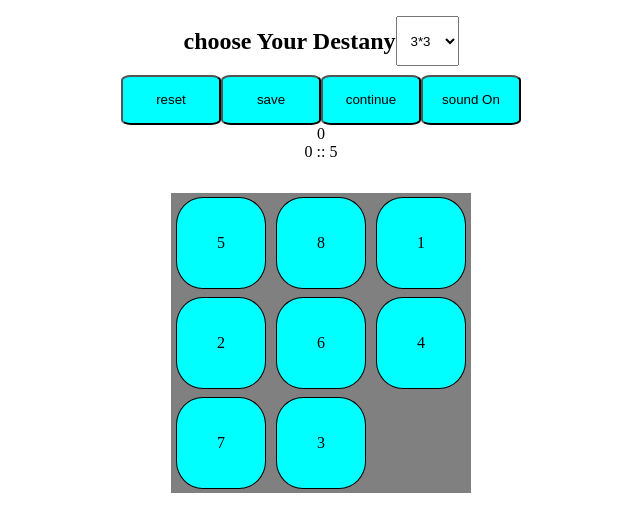
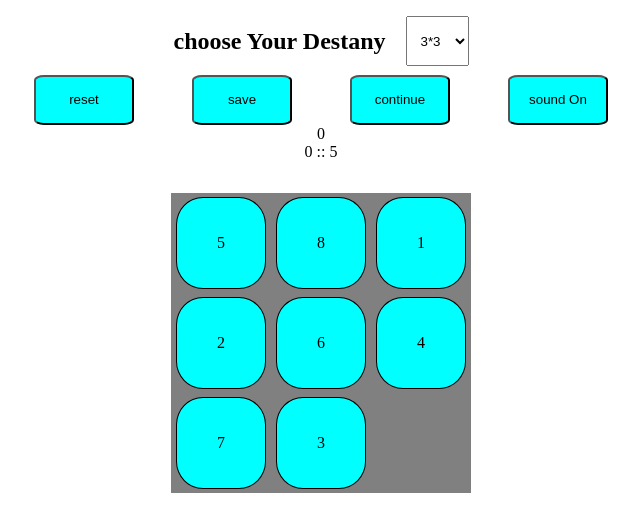
Before and after one commit to bobrovsi1988/gem-puzzle, a plain HTML site: page gem-puzzle/index.html in a window 1280 px wide. Shown: the whole page, without its empty margins (319-959 px from the left). Drawn offline with Linux system fonts and the light colour scheme.

Commit message:
fix:style fixed addaptive margin

```diff
--- a/gem-puzzle/style.css
+++ b/gem-puzzle/style.css
@@ -54,20 +54,23 @@
 
 }
 .menu{
-
+width: 50%;
+display: flex;
+justify-content: space-around;
 
 }
 #winlist{
     text-align: center;
 
 
-    align-self: end;
+
 }
 .sizeArena{
     display: flex;
     align-items: center;
 }
 #Select1{
+    margin-left: 20px;
     padding: 10px;
     height: 50px;
 }
```
